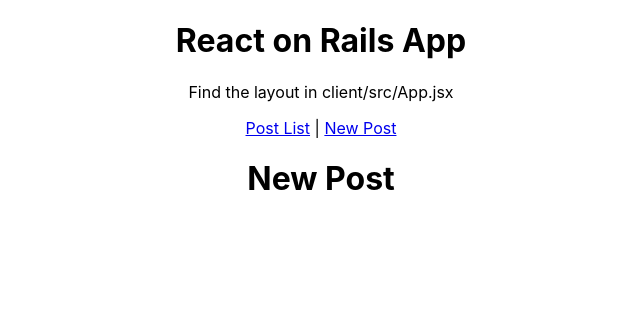
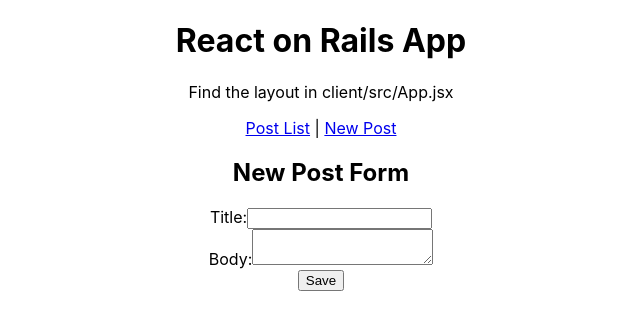
Before and after one commit to hugooSoul/rails-react-blog, a React (Create React App) app in the folder client/: page /new in a window 1280 px wide. Shown: the top 330 px of the page, without its empty margins (319-959 px from the left). Built offline with nearby package versions, Linux system fonts and the light colour scheme.

Commit message:
Adding the new post form

```diff
--- a/client/src/components/AppRoutes.js
+++ b/client/src/components/AppRoutes.js
@@ -2,13 +2,14 @@
 import PostsList from '../features/posts/PostsList';
 import PostDetails from '../features/posts/PostDetails';
 import { Routes, Route } from 'react-router-dom';
+import NewPostForm from '../features/posts/NewPostForm';
 
 function AppRoutes() {
   return (
     <Routes>
       <Route path='/' element={<PostsList />} />
       <Route path='/posts/:id' element={<PostDetails />} />
-      <Route path='/new' element={<h1>New Post</h1>} />
+      <Route path='/new' element={<NewPostForm />} />
     </Routes>
   );
 }
--- /dev/null
+++ b/client/src/features/posts/NewPostForm.js
@@ -0,0 +1,51 @@
+import React, { useState, useEffect } from 'react';
+import { useNavigate } from 'react-router-dom';
+import { API_URL } from '../../constants';
+
+function NewPostForm() {
+  const [title, setTitle] = useState("");
+  const [body, setBody] = useState("");
+  const navigate = useNavigate();
+
+  const handleSubmit = async (e) => {
+    e.preventDefault();
+
+    const postData = { title, body };
+
+    const response = await fetch(API_URL, {
+      method: 'POST',
+      headers: {
+        'Content-Type': 'application/json'
+      },
+      body: JSON.stringify(postData),
+    });
+
+    if (response.ok) {
+      const { id } = await response.json();
+      navigate(`/posts/${id}`);
+    } else {
+      console.log("An error ocurred.");
+    }
+  }
+
+  return (
+    <div>
+      <h2>New Post Form</h2>
+      <form onSubmit={handleSubmit}>
+        <div>
+          <label htmlFor='titleInput'>Title:</label>
+          <input id='titleInput' type='text' value={title} onChange={(e) => setTitle(e.target.value)} required />
+        </div>
+        <div>
+          <label htmlFor='bodyInput'>Body:</label>
+          <textarea id='bodyInput' value={body} onChange={(e) => setBody(e.target.value)} required />
+        </div>
+        <div>
+          <button type='submit'>Save</button>
+        </div>
+      </form>
+    </div>
+  )
+}
+
+export default NewPostForm;
```
Also changed, not shown: 1 other file (tests, documents, lock files or other folders).
